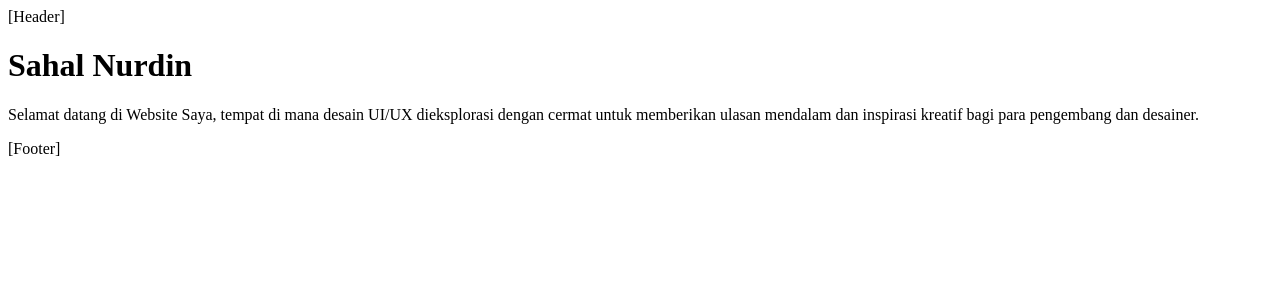
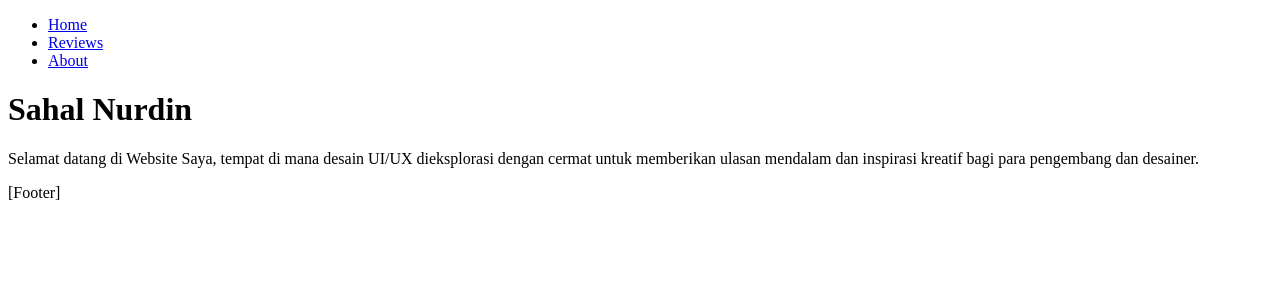
Before and after one commit to SahalN/sahalnuiux-reviews, a Next.js app: page / in a window 1280 px wide. Shown: the top 300 px of the page. Built offline with nearby package versions, Linux system fonts and the light colour scheme.

Commit message:
Add Link Component

```diff
--- a/app/layout.jsx
+++ b/app/layout.jsx
@@ -1,10 +1,26 @@
 /** @format */
+
+import Link from "next/link";
 
 export default function RootLayout({ children }) {
   return (
     <html lang='en'>
       <body>
-        <header>[Header]</header>
+        <header>
+          <nav>
+            <ul>
+              <li>
+                <Link href='/'>Home</Link>
+              </li>
+              <li>
+                <Link href='/reviews'>Reviews</Link>
+              </li>
+              <li>
+                <Link href='/about'>About</Link>
+              </li>
+            </ul>
+          </nav>
+        </header>
         <main>{children}</main>
         <footer>[Footer]</footer>
       </body>
```
